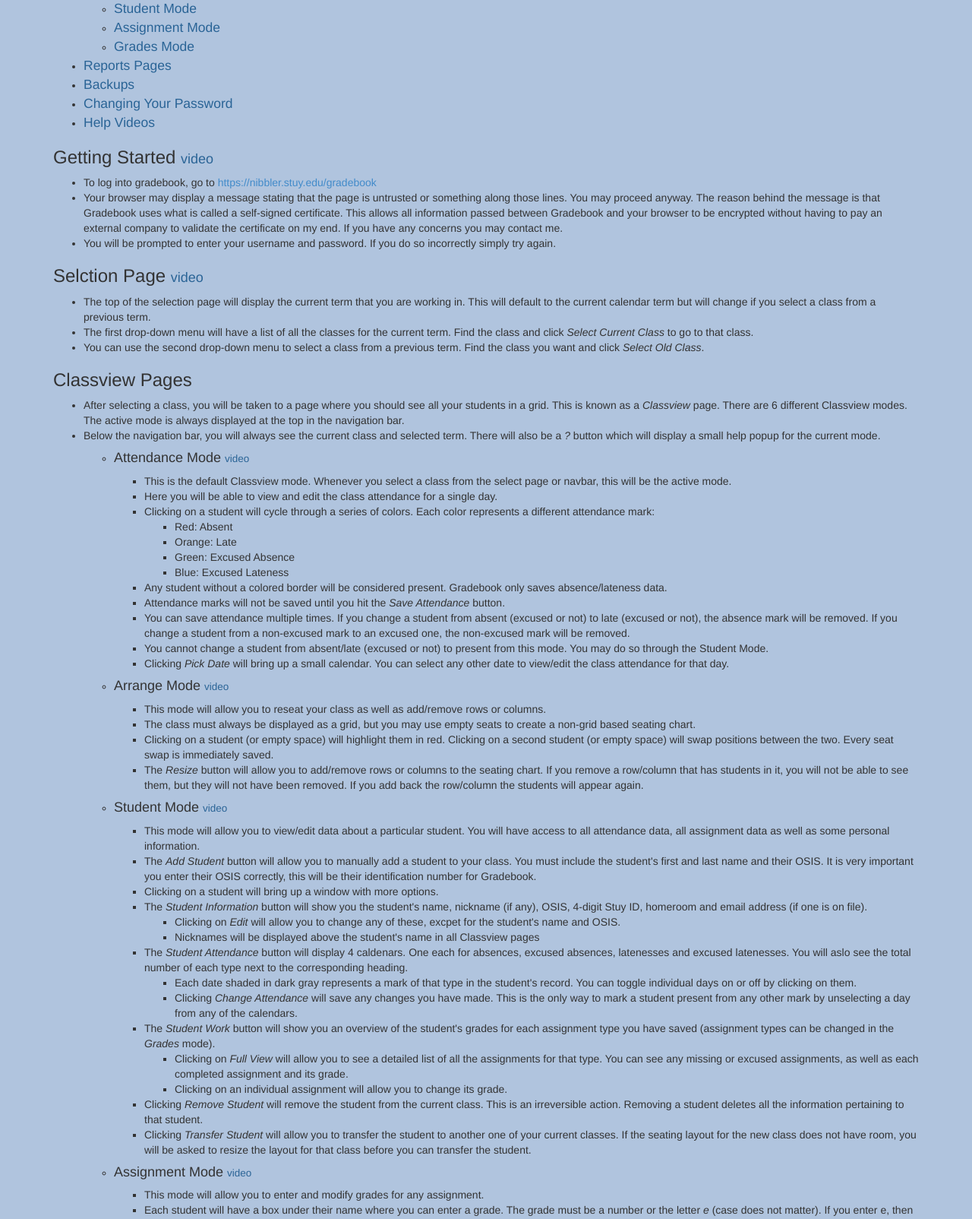
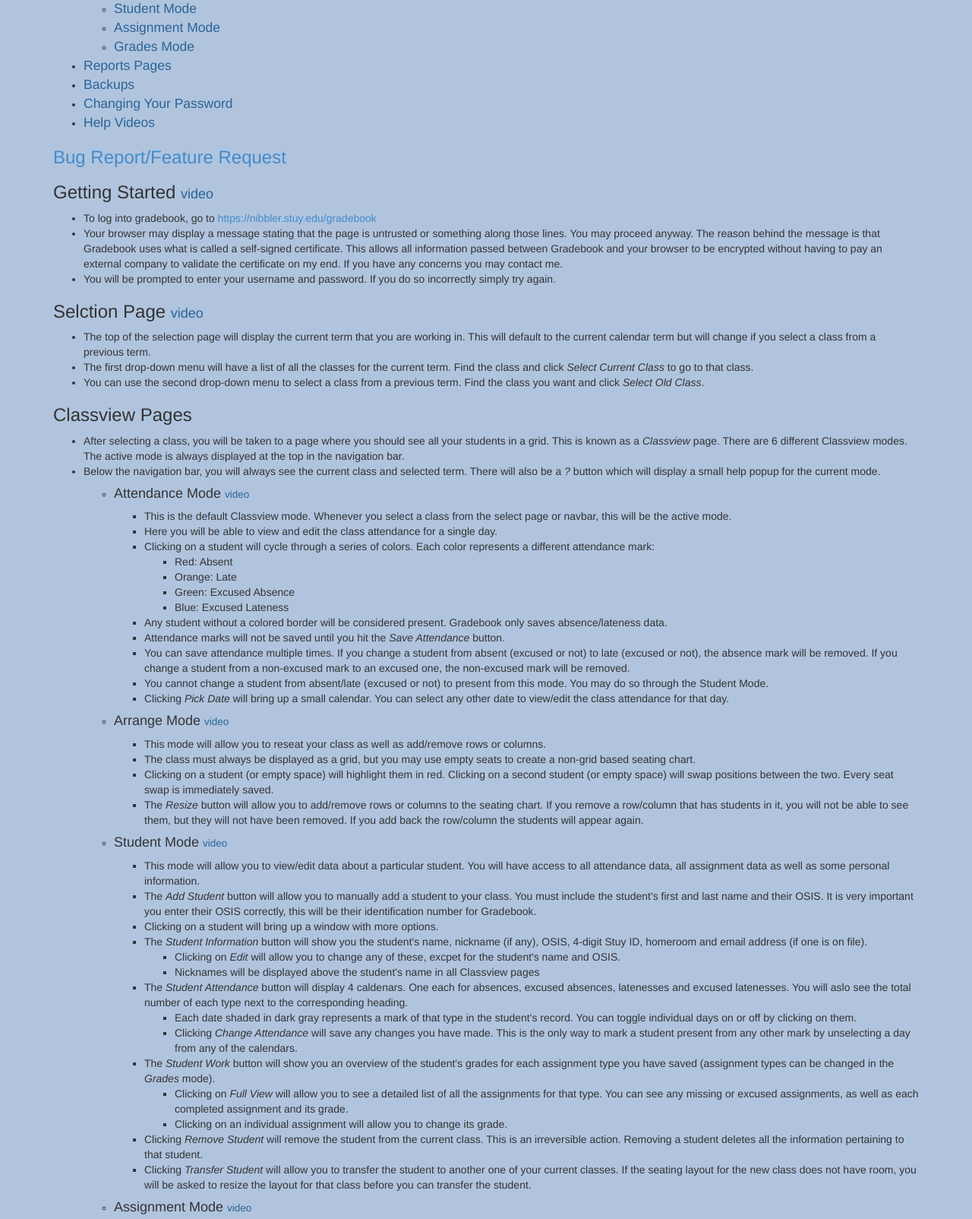
Before and after one commit to jonalf/gradebook-open, a Flask app: template templates/help.html in a window 1280 px wide. Shown: the part 260-1864 px from the top of the page at 76% size. Run offline with Flask 2, Linux system fonts and the light colour scheme; the template is opened without the code that fills it, so the values that code supplies are empty; parts of the project's set-up code (start-up, migrations or seed data) failed here and were passed over; some libraries are stand-ins or nearby versions.

Commit message:
added bug report/feature request link to help page

```diff
--- a/templates/help.html
+++ b/templates/help.html
@@ -29,6 +29,10 @@
     <li><a href="#resetpw" class="helplink">Changing Your Password</a></li>
     <li><a href="#vids" class="helplink">Help Videos</a></li>
   </ul>
+</div>
+
+<div>
+  <h3><a href="https://docs.google.com/a/stuycs.org/forms/d/16GCxRyFLGV_KW7zmNAfqt_yd4jGeFMx5D539qOch1g0/viewform">Bug Report/Feature Request</a></h3>
 </div>
 
 <div>
```
Also changed, not shown: 1 other file.
